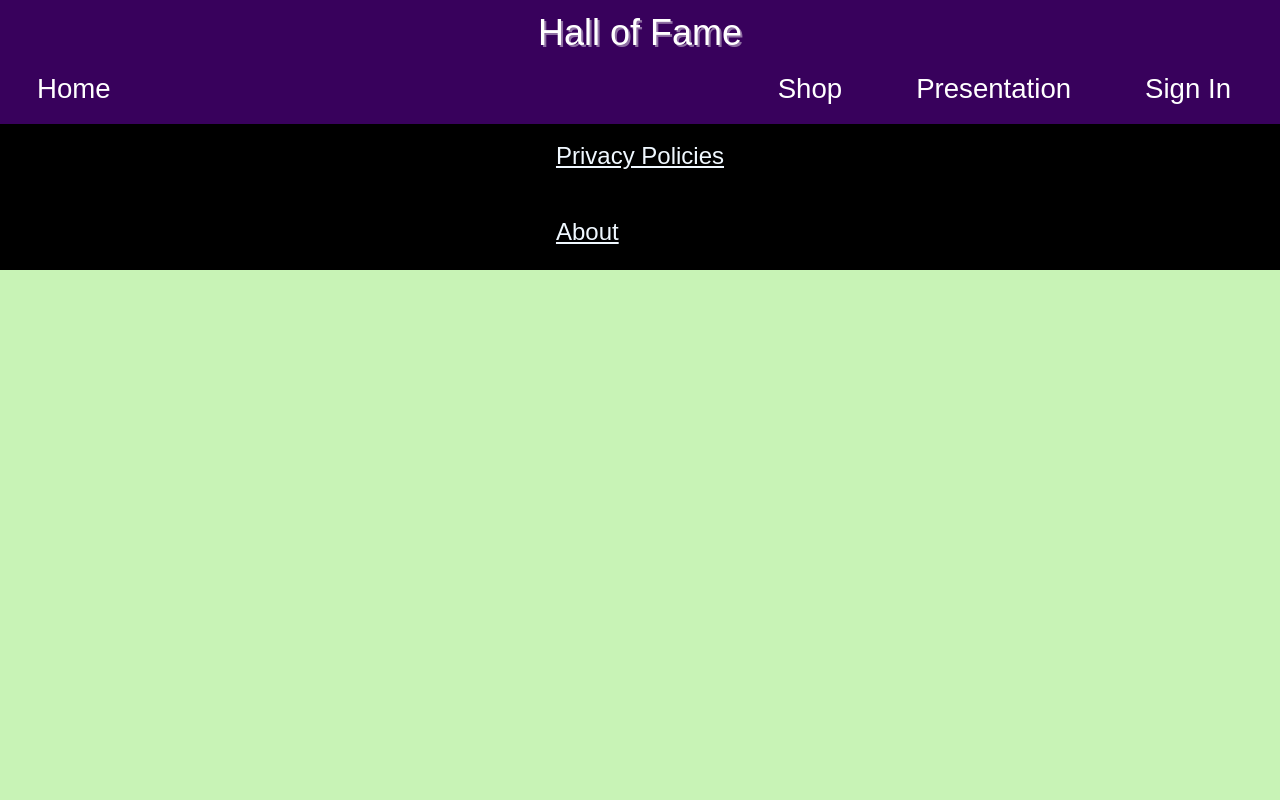
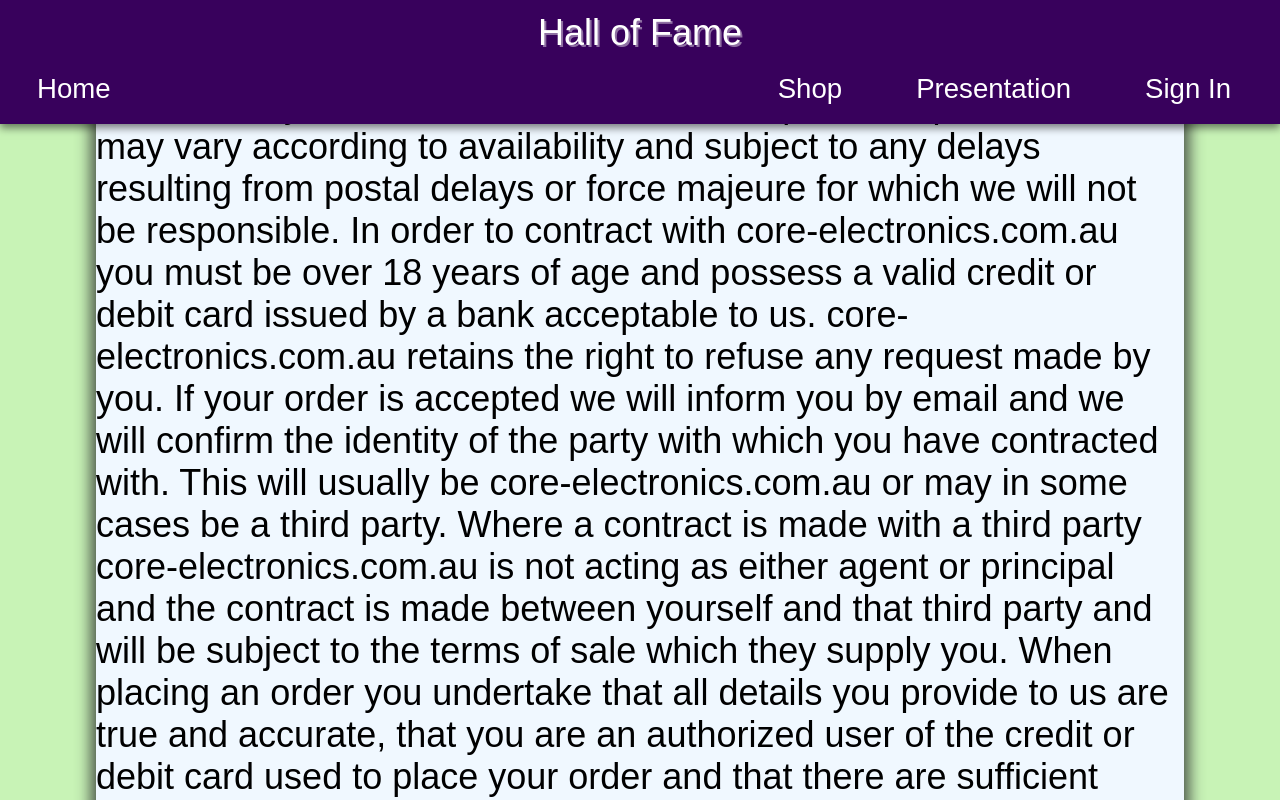
Before and after one commit to Ligius123/Hall-of-Fame, a React (Create React App) app in the folder Frontend/: page /Terms in a window 1280 px wide. Shown: the top 800 px of the page. Built offline with nearby package versions, Linux system fonts and the light colour scheme.

Commit message:
adding some information for footer pages and adding them to router

```diff
--- a/Frontend/src/App.js
+++ b/Frontend/src/App.js
@@ -7,6 +7,9 @@
 import AuthPage from "./Pages/AuthPage";
 import ShopPage from "./Pages/ShopPage";
 import HomePage from "./Pages/HomePage";
+import PrivacyPoliciesPage from "./Pages/PrivacyPoliciesPage";
+import TermsOfUsePage from "./Pages/TermsOfUsePage";
+import AboutPage from "./Pages/AboutPage";
 
 function App() {
   return (
@@ -34,6 +37,15 @@
           <Route path="/ShopPage">
             <ShopPage />
           </Route>
+          <Route path="/Privacy">
+            <PrivacyPoliciesPage />
+          </Route>
+          <Route path="/Terms">
+            <TermsOfUsePage />
+          </Route>
+          <Route path="/About">
+            <AboutPage />
+          </Route>
         </Switch>
       </main>
     </Layout>
--- /dev/null
+++ b/Frontend/src/Components/Footer/About.js
@@ -0,0 +1,20 @@
+import Wrapper from "../ImageSlider/Wrapper";
+import classes from "./Footer.module.css";
+
+const About = () => {
+  return (
+    <div className={classes.inPage}>
+    <Wrapper>
+      We stand here for you to have your favourite articles with your favourite
+      athelets siganture, but more important we give you the chance to obtain
+      some voucher, if you prove that you're a true fan by making a complete
+      correctfull quizz of a certain athlete. This quizz can only be aproached
+      one time and you'll don't be able to access any information during the
+      test, so you'll need to make sure that you know all the relevant
+      information and, why not, some curiosities about your hero.
+    </Wrapper>
+    </div>
+  );
+};
+
+export default About;
--- a/Frontend/src/Components/Footer/Footer.module.css
+++ b/Frontend/src/Components/Footer/Footer.module.css
@@ -15,6 +15,7 @@
   color: aliceblue;
   font-size: 1rem;
   margin: 1rem 0rem 1rem 0rem;
+  text-decoration: none;
 }
 
 .element:hover,
@@ -24,3 +25,6 @@
   cursor: pointer;
   text-decoration: underline;
 }
+.inPage {
+  height: 50rem;
+}
--- /dev/null
+++ b/Frontend/src/Components/Footer/PrivacyPolicies.js
@@ -0,0 +1,23 @@
+import Wrapper from "../ImageSlider/Wrapper";
+import classes from "./Footer.module.css";
+
+const PrivacyPolicies = () => {
+  return (
+    <Wrapper className={classes.inPage}>
+      When a user engages in certain actions on the site, they may provide us
+      with certain kinds of information. This includes activities including but
+      not limited to: Creating, accessing, and updating account information
+      Placing orders Subscribing to newsletters Leaving comments Sending gift
+      certificates/vouchers Providing feedback Sharing wishlists Creating or
+      updating subscriptions Signing up for notifications The information
+      provided may include details such as usernames, passwords, email
+      addresses, mailing addresses, phone numbers, order details, payment
+      information necessary to facilitate transactions on the site, and any
+      content they may choose to post or otherwise make available in comments or
+      forum posts. We may also combine information users provide with data we
+      collect automatically (as further described below).
+    </Wrapper>
+  );
+};
+
+export default PrivacyPolicies;
--- /dev/null
+++ b/Frontend/src/Components/Footer/TermsOfUse.js
@@ -0,0 +1,31 @@
+import Wrapper from "../ImageSlider/Wrapper";
+import classes from "./Footer.module.css"
+
+const TermsOfUse = () => {
+  return (
+    <Wrapper className={classes.inPage}>
+      By placing an order you are offering to purchase a product on and subject
+      to the following terms and conditions. All orders are subject to
+      availability and confirmation of the order price. Dispatch times may vary
+      according to availability and subject to any delays resulting from postal
+      delays or force majeure for which we will not be responsible. In order to
+      contract with core-electronics.com.au you must be over 18 years of age and
+      possess a valid credit or debit card issued by a bank acceptable to us.
+      core-electronics.com.au retains the right to refuse any request made by
+      you. If your order is accepted we will inform you by email and we will
+      confirm the identity of the party with which you have contracted with.
+      This will usually be core-electronics.com.au or may in some cases be a
+      third party. Where a contract is made with a third party
+      core-electronics.com.au is not acting as either agent or principal and the
+      contract is made between yourself and that third party and will be subject
+      to the terms of sale which they supply you. When placing an order you
+      undertake that all details you provide to us are true and accurate, that
+      you are an authorized user of the credit or debit card used to place your
+      order and that there are sufficient funds to cover the cost of the goods.
+      The cost of foreign products and services may fluctuate. All prices
+      advertised are subject to such changes.
+    </Wrapper>
+  );
+};
+
+export default TermsOfUse;
--- /dev/null
+++ b/Frontend/src/Pages/AboutPage.js
@@ -0,0 +1,7 @@
+import About from "../Components/Footer/About";
+
+const AboutPage = () => {
+    return <About />
+}
+
+export default AboutPage;
--- /dev/null
+++ b/Frontend/src/Pages/PrivacyPoliciesPage.js
@@ -0,0 +1,7 @@
+import PrivacyPolicies from "../Components/Footer/PrivacyPolicies";
+
+const PrivacyPoliciesPage = () => {
+  return <PrivacyPolicies />;
+};
+
+export default PrivacyPoliciesPage;
--- /dev/null
+++ b/Frontend/src/Pages/TermsOfUsePage.js
@@ -0,0 +1,7 @@
+import TermsOfUse from "../Components/Footer/TermsOfUse";
+
+const TermsOfUsePage = () => {
+  return <TermsOfUse />;
+};
+
+export default TermsOfUsePage;
```
